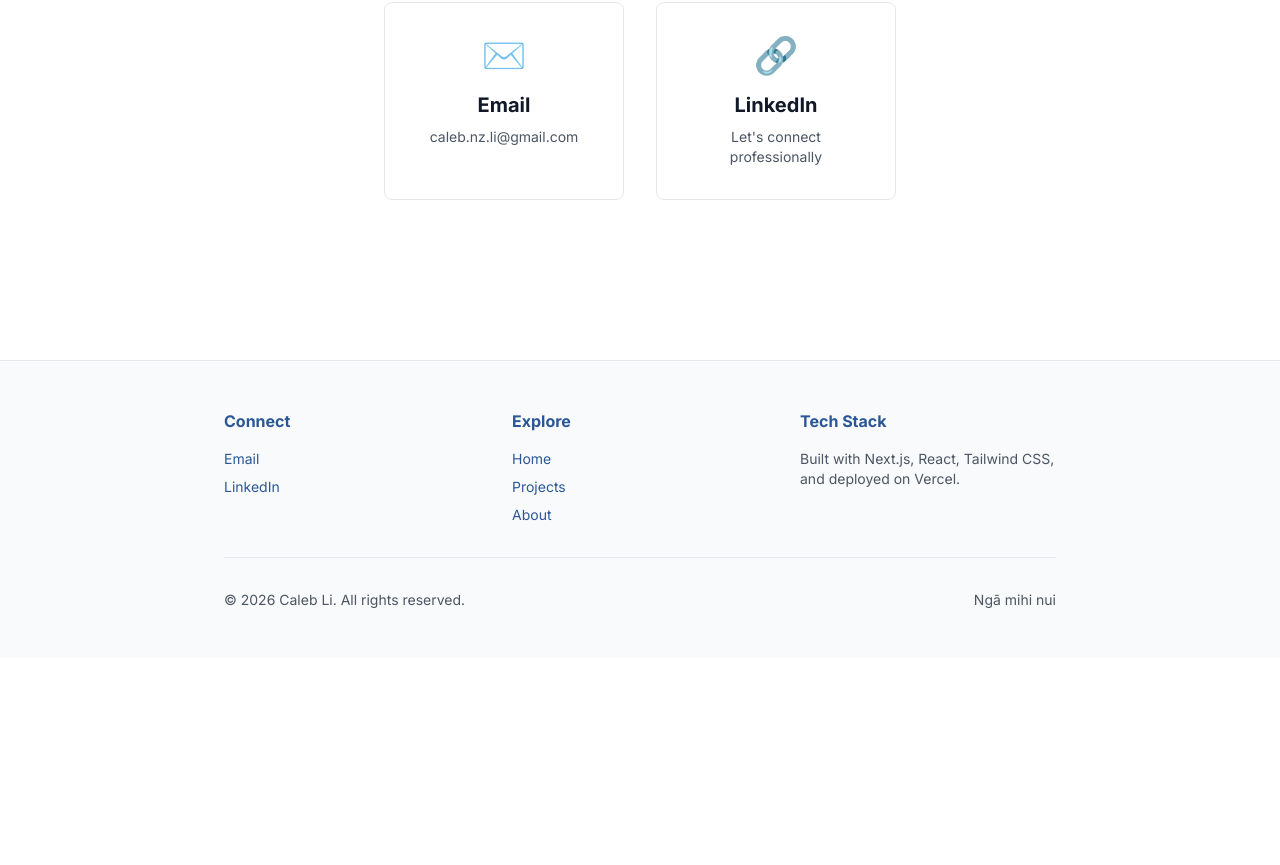
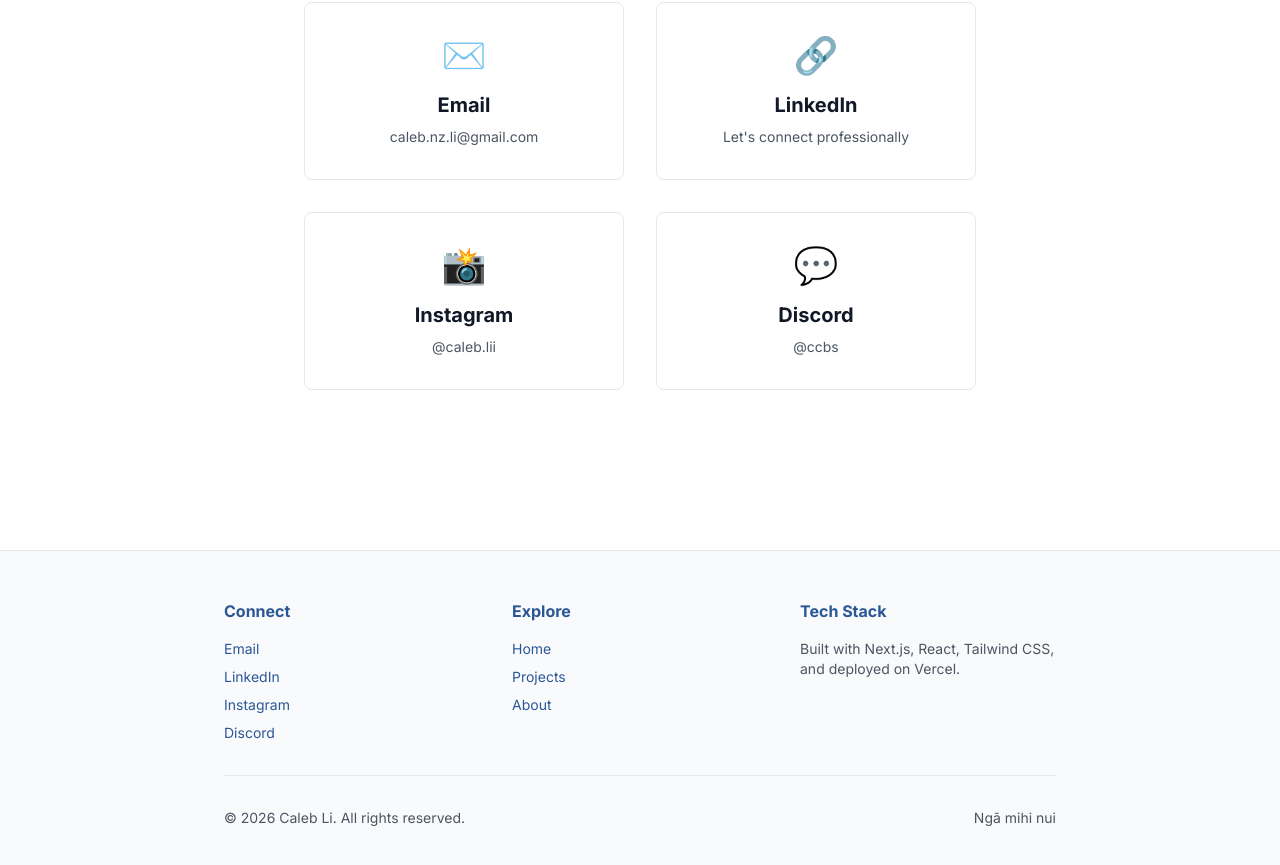
Before and after one commit to cc0b/portfolio, a Next.js app: page /contact in a window 1280 px wide. Shown: the part 327-1192 px from the top of the page. Before the commit the page ends 985 px from the top, so only its background shows below. Built offline with nearby package versions, Linux system fonts and the light colour scheme.

Commit message:
changed footer, contact me page and some filler text

```diff
--- a/src/app/about/page.tsx
+++ b/src/app/about/page.tsx
@@ -21,7 +21,9 @@ export default function About() {
 
             <div className="prose dark:prose-invert max-w-none">
               <p className="text-lg text-gray-600 dark:text-gray-400 mb-6">
-                I'm Caleb Li, a penultimate-year Business Analytics & Information Systems student at the University of Auckland. I bridge the gap between business needs and technology through thoughtful product thinking and pragmatic engineering.
+                I'm Caleb Li, a penultimate-year Business Analytics & Information Systems student at the University of Auckland.
+                 I bridge the gap between business needs and technology through thoughtful product thinking and pragmatic engineering.
+                 I also like to make websites sometimes.
               </p>
 
               <h2 className="text-2xl font-bold mt-12 mb-4 text-gray-900 dark:text-white">
@@ -29,6 +31,12 @@ export default function About() {
               </h2>
 
               <div className="grid grid-cols-1 sm:grid-cols-2 gap-8 mb-8">
+                <div className="border border-gray-200 dark:border-gray-800 p-6 rounded-lg">
+                  <h3 className="font-bold text-[#2B5797] mb-2">Business Analytics</h3>
+                  <p className="text-gray-600 dark:text-gray-400 text-sm">
+                    Data visualization, requirements gathering, and translating business problems into technical solutions.
+                  </p>
+                </div>
                 <div className="border border-gray-200 dark:border-gray-800 p-6 rounded-lg">
                   <h3 className="font-bold text-[#2B5797] mb-2">AI Solutions Engineering</h3>
                   <p className="text-gray-600 dark:text-gray-400 text-sm">
@@ -39,12 +47,6 @@ export default function About() {
                   <h3 className="font-bold text-[#2B5797] mb-2">Full-Stack Development</h3>
                   <p className="text-gray-600 dark:text-gray-400 text-sm">
                     Building modern web applications with Next.js, React, and Supabase. Clean code, thoughtful design, real impact.
-                  </p>
-                </div>
-                <div className="border border-gray-200 dark:border-gray-800 p-6 rounded-lg">
-                  <h3 className="font-bold text-[#2B5797] mb-2">Business Analytics</h3>
-                  <p className="text-gray-600 dark:text-gray-400 text-sm">
-                    Data visualization, requirements gathering, and translating business problems into technical solutions.
                   </p>
                 </div>
                 <div className="border border-gray-200 dark:border-gray-800 p-6 rounded-lg">
@@ -93,7 +95,7 @@ export default function About() {
                 I'm currently exploring opportunities in business analysis, product management, and AI solutions where I can leverage my technical skills and analytical mindset. I have hands-on experience coordinating large-scale events, building technology solutions from the ground up, and working in agile teams.
               </p>
               <p className="text-gray-600 dark:text-gray-400 mb-4">
-                When I'm not coding, you'll find me hiking, running, playing drums, or building tools for D&D campaigns.
+                When I'm not feeling productive, you'll find me hiking, running, gymming, playing drums, or running D&D campaigns.
               </p>
 
               <h2 className="text-2xl font-bold mt-12 mb-4 text-gray-900 dark:text-white">
--- a/src/app/contact/page.tsx
+++ b/src/app/contact/page.tsx
@@ -6,9 +6,9 @@ import { motion } from 'framer-motion'
 
 export default function Contact() {
   return (
-    <>
+    <div className="flex flex-col min-h-screen">
       <Header />
-      <main>
+      <main className="flex-1">
         <section className="py-20 px-4 sm:px-6 lg:px-8 max-w-4xl mx-auto">
           <motion.div
             initial={{ opacity: 0, y: 20 }}
@@ -22,7 +22,7 @@ export default function Contact() {
               I'm always interested in hearing about new opportunities, collaborations, or just having a chat. Feel free to reach out!
             </p>
 
-            <div className="grid grid-cols-1 sm:grid-cols-2 gap-8 max-w-lg mx-auto">
+            <div className="grid grid-cols-1 sm:grid-cols-2 gap-8 max-w-2xl mx-auto">
               {/* Email */}
               <motion.a
                 href="mailto:caleb.nz.li@gmail.com"
@@ -58,11 +58,49 @@ export default function Contact() {
                   Let's connect professionally
                 </p>
               </motion.a>
+
+              {/* Instagram */}
+              <motion.a
+                href="https://www.instagram.com/caleb.lii/"
+                target="_blank"
+                rel="noopener noreferrer"
+                initial={{ opacity: 0, x: -20 }}
+                animate={{ opacity: 1, x: 0 }}
+                transition={{ duration: 0.6, delay: 0.2 }}
+                className="border border-gray-200 dark:border-gray-800 p-8 rounded-lg hover:shadow-lg dark:hover:shadow-gray-900/50 transition-all text-center group"
+              >
+                <div className="text-4xl mb-4">📸</div>
+                <h2 className="text-xl font-bold mb-2 text-gray-900 dark:text-white group-hover:text-[#2B5797]">
+                  Instagram
+                </h2>
+                <p className="text-gray-600 dark:text-gray-400 text-sm">
+                  @caleb.lii
+                </p>
+              </motion.a>
+
+              {/* Discord */}
+              <motion.a
+                href="https://discord.com/users/236757241372475393"
+                target="_blank"
+                rel="noopener noreferrer"
+                initial={{ opacity: 0, x: 20 }}
+                animate={{ opacity: 1, x: 0 }}
+                transition={{ duration: 0.6, delay: 0.2 }}
+                className="border border-gray-200 dark:border-gray-800 p-8 rounded-lg hover:shadow-lg dark:hover:shadow-gray-900/50 transition-all text-center group"
+              >
+                <div className="text-4xl mb-4">💬</div>
+                <h2 className="text-xl font-bold mb-2 text-gray-900 dark:text-white group-hover:text-[#2B5797]">
+                  Discord
+                </h2>
+                <p className="text-gray-600 dark:text-gray-400 text-sm">
+                  @ccbs
+                </p>
+              </motion.a>
             </div>
           </motion.div>
         </section>
       </main>
       <Footer />
-    </>
+    </div>
   )
 }
--- a/src/components/Footer.tsx
+++ b/src/components/Footer.tsx
@@ -16,6 +16,16 @@ export default function Footer() {
               <li>
                 <a href="https://www.linkedin.com/in/caleb-li-0b3084272/" target="_blank" rel="noopener noreferrer" className="hover:text-[#2B5797]">
                   LinkedIn
+                </a>
+              </li>
+              <li>
+                <a href="https://www.instagram.com/caleb.lii/" target="_blank" rel="noopener noreferrer" className="hover:text-[#2B5797]">
+                  Instagram
+                </a>
+              </li>
+              <li>
+                <a href="https://discord.com/users/236757241372475393" target="_blank" rel="noopener noreferrer" className="hover:text-[#2B5797]">
+                  Discord
                 </a>
               </li>
             </ul>
```
